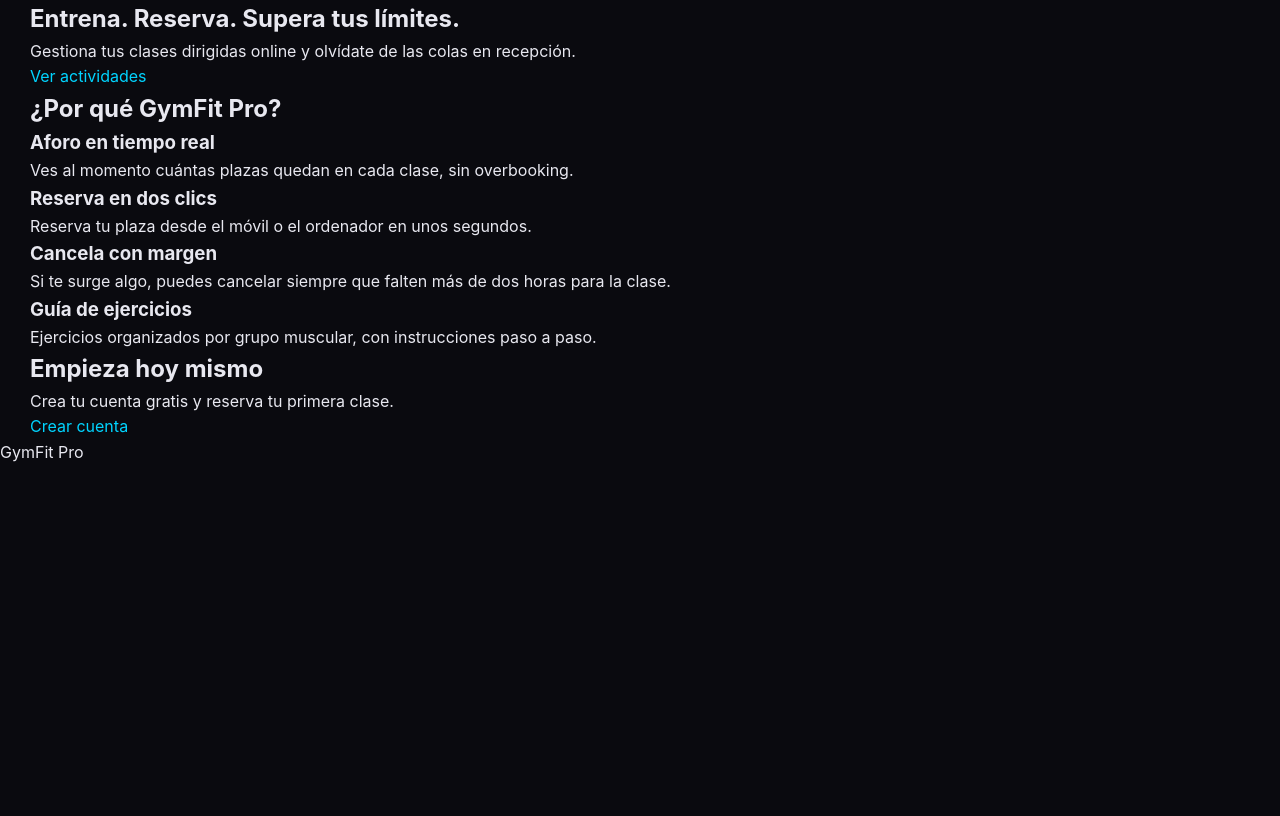
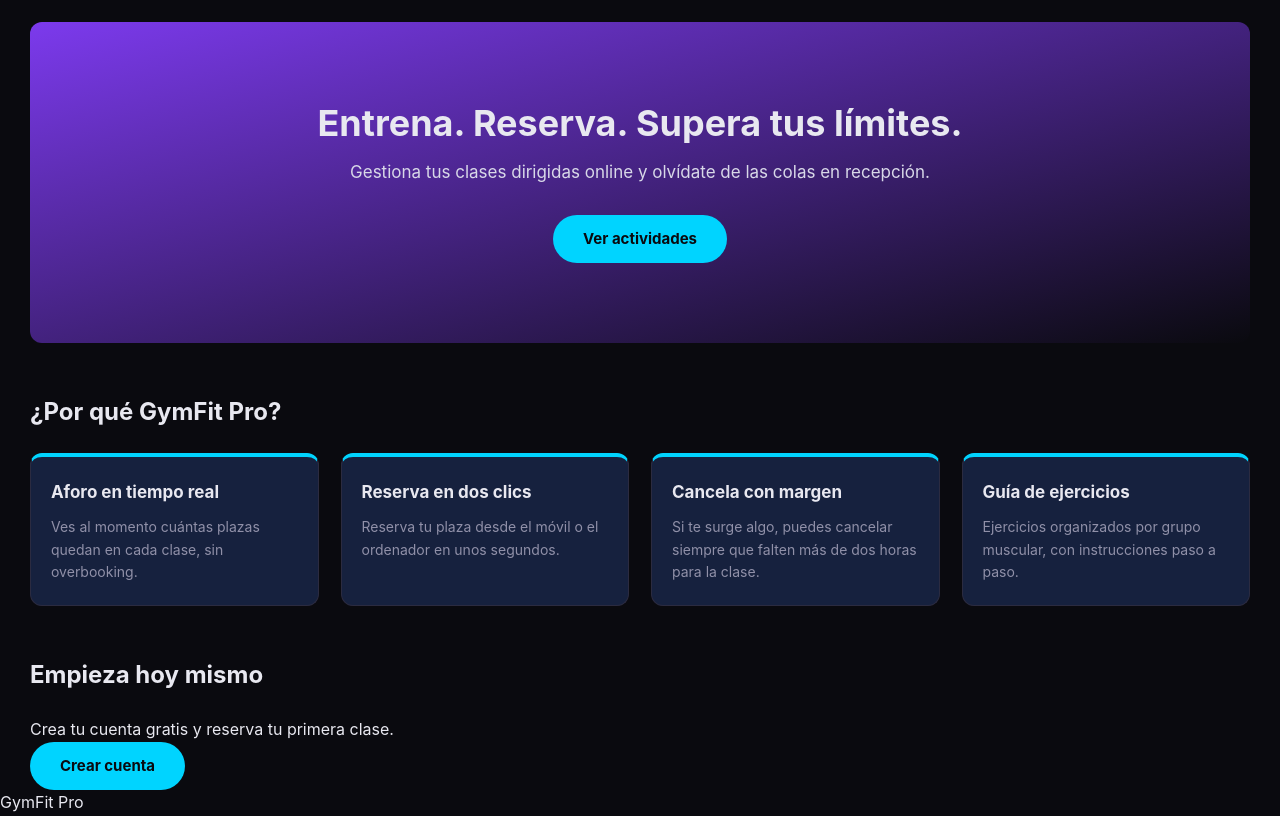
Before and after one commit to Mohamedhaddo/gymfit-pro, a PHP site: page / in a window 1280 px wide. Shown: the part 68-884 px from the top of the page. Before the commit the page ends 530 px from the top, so only its background shows below. Run offline with PHP 8.4, Linux system fonts and the light colour scheme.

Commit message:
Añado los estilos de la portada y las tarjetas de la página principal

```diff
--- a/public/css/estilos.css
+++ b/public/css/estilos.css
@@ -154,3 +154,100 @@ a:hover {
     margin: 0 auto;
     padding: 0 30px;
 }
+
+
+/* BOTÓN GENERAL
+   Lo uso en la portada y en el resto de llamadas a la acción de la web.
+   Al pasar el ratón lo subo un poco con transform para que se note que se puede pulsar. */
+.boton {
+    display: inline-block;
+    padding: 12px 30px;
+    border: none;
+    border-radius: 50px;
+    background-color: var(--color-acento);
+    color: var(--color-fondo);
+    font-size: 15px;
+    font-weight: bold;
+    cursor: pointer;
+    transition: transform var(--transicion), background-color var(--transicion);
+}
+
+.boton:hover {
+    color: var(--color-fondo);
+    background-color: var(--color-texto);
+    transform: translateY(-2px);
+}
+
+
+/* PORTADA
+   La caja grande de arriba con el mensaje principal. En el prototipo es un
+   degradado que va del morado al color del fondo, y aquí lo hago con linear-gradient.
+   Referencia: https://developer.mozilla.org/es/docs/Web/CSS/gradient/linear-gradient */
+.portada {
+    margin-top: 22px;
+    padding: 80px 30px;
+    border-radius: var(--radio);
+    background-image: linear-gradient(to bottom right, var(--color-secundario), var(--color-fondo));
+    text-align: center;
+}
+
+.portada h1 {
+    font-size: 36px;
+    line-height: 1.2;
+    margin-bottom: 14px;
+}
+
+.portada p {
+    font-size: 17px;
+    color: #d8d8e8;
+    margin-bottom: 28px;
+}
+
+
+/* BLOQUES DE CONTENIDO
+   Cada sección de la página después de la portada, con su título */
+.bloque {
+    margin-top: 50px;
+}
+
+.bloque h2 {
+    font-size: 24px;
+    margin-bottom: 22px;
+}
+
+
+/* TARJETAS
+   Las cuatro tarjetas de "¿Por qué GymFit Pro?". Uso grid con cuatro columnas
+   iguales (1fr cada una) para que salgan en una sola fila como en el prototipo.
+   Referencia: https://developer.mozilla.org/es/docs/Web/CSS/CSS_grid_layout */
+.rejilla-tarjetas {
+    display: grid;
+    grid-template-columns: repeat(4, 1fr);
+    gap: 22px;
+}
+
+/* Cada tarjeta lleva arriba una línea gruesa del color de acento, que es
+   el detalle que les di en el prototipo para que destaquen */
+.tarjeta {
+    min-height: 150px;
+    padding: 22px 20px;
+    border: 1px solid var(--color-borde);
+    border-top: 4px solid var(--color-acento);
+    border-radius: var(--radio);
+    background-color: var(--color-tarjeta);
+    transition: transform var(--transicion);
+}
+
+.tarjeta:hover {
+    transform: translateY(-4px);
+}
+
+.tarjeta h3 {
+    font-size: 17px;
+    margin-bottom: 10px;
+}
+
+.tarjeta p {
+    font-size: 14px;
+    color: var(--color-texto-suave);
+}
```
